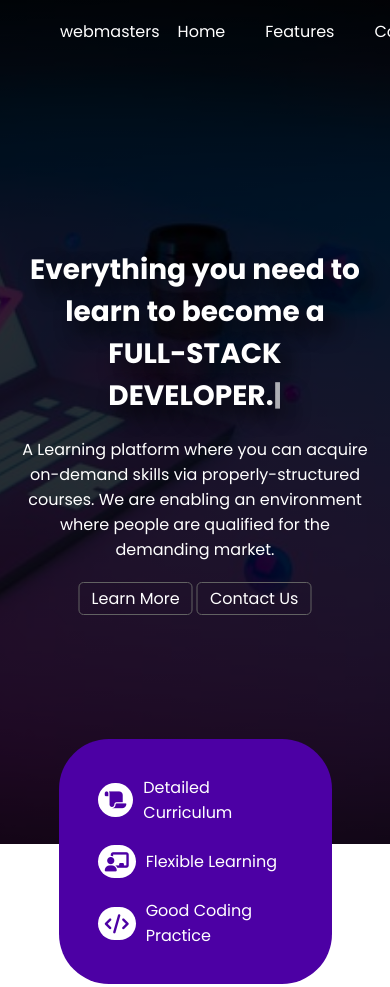
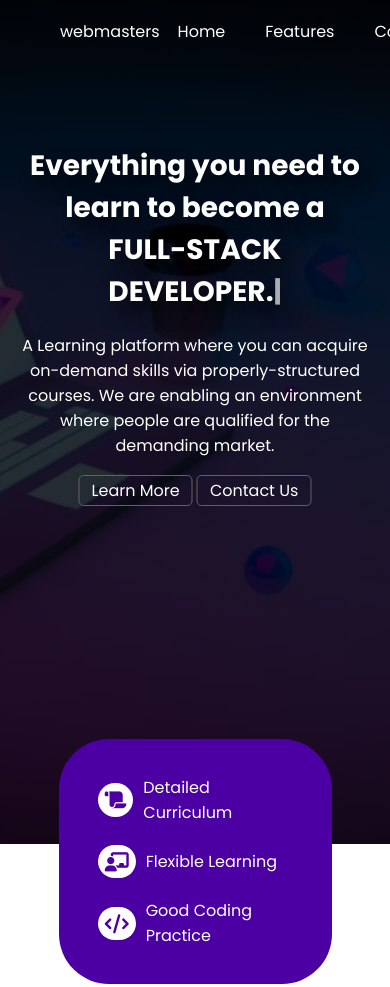
Before and after one commit to Franklin-raph/training_landing_page, a plain HTML site: page index.html in a window 390 px wide. Shown: the top 987 px of the page. Drawn offline with nearby package versions, Linux system fonts and the light colour scheme.

Commit message:
updated the media query

```diff
--- a/css/style.css
+++ b/css/style.css
@@ -86,7 +86,7 @@ nav, #courses{
     padding: 20px 0;
 }
 
-.hero button {
+.hero-content a {
     all: unset;
     border: 1px solid rgb(98, 98, 98);
     padding: 3px 12px;
@@ -313,7 +313,7 @@ footer i{
 @media screen and (max-width: 576px) {
 
     .hero .hero-content{
-        top: 8%;
+        top: 6%;
     }
 
     .hero-content div h1{
@@ -347,7 +347,11 @@ footer i{
 
 @media screen and (max-width: 375px) {
     .hero .hero-content{
-        top: 7%;
+        top: 6%;
+    }
+
+    .hero-content p{
+        font-size: 14px;
     }
 
     .hero-content div h1{
--- a/index.html
+++ b/index.html
@@ -35,8 +35,8 @@
             A Learning platform where you can acquire on-demand skills via properly-structured courses. We are enabling an
             environment where people are qualified for the demanding market.
           </p>
-          <button class="btn-primary facilitatorSignUpBtn">Learn More</button>
-          <button class="btn-secondary signupBtn">Contact Us</button>
+          <a class="btn-primary facilitatorSignUpBtn" href="#features">Learn More</a>
+          <a class="btn-secondary signupBtn" href="#contact">Contact Us</a>
         </div>
       </div>
     </header>
```
